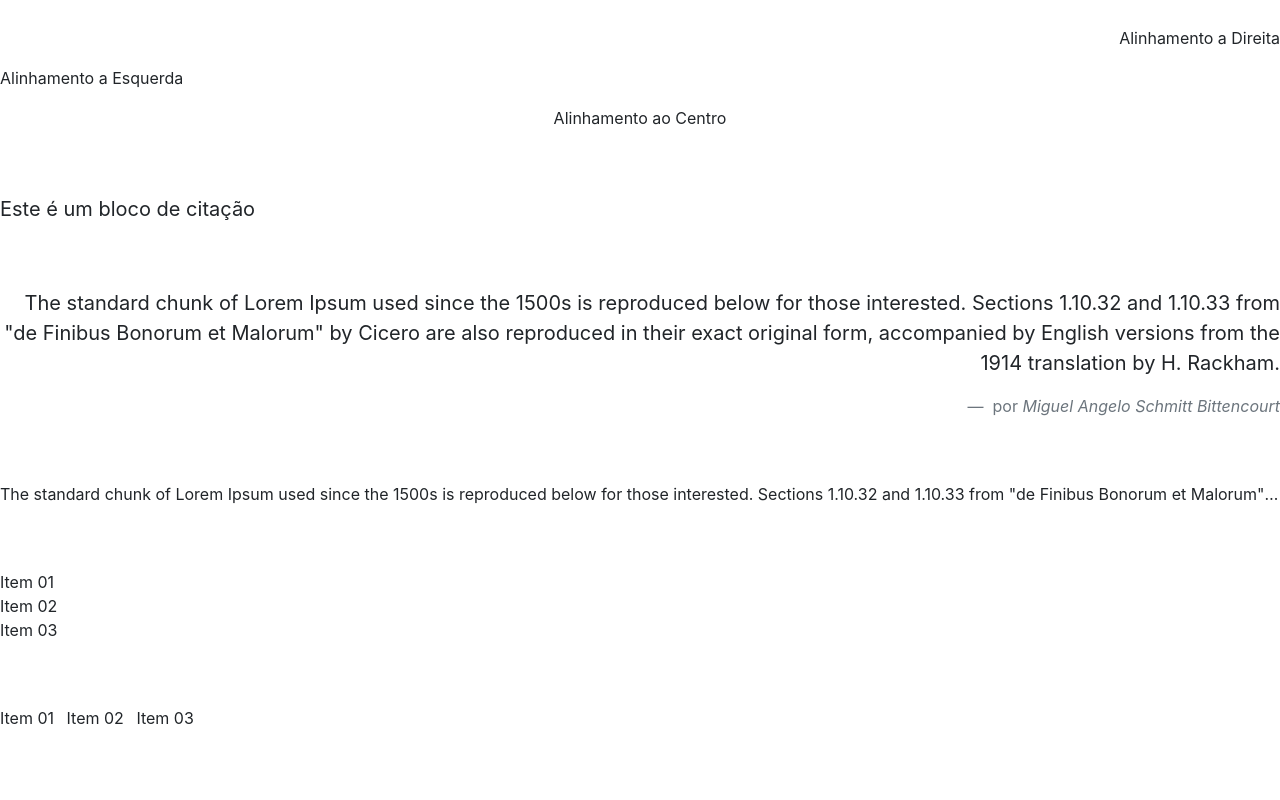
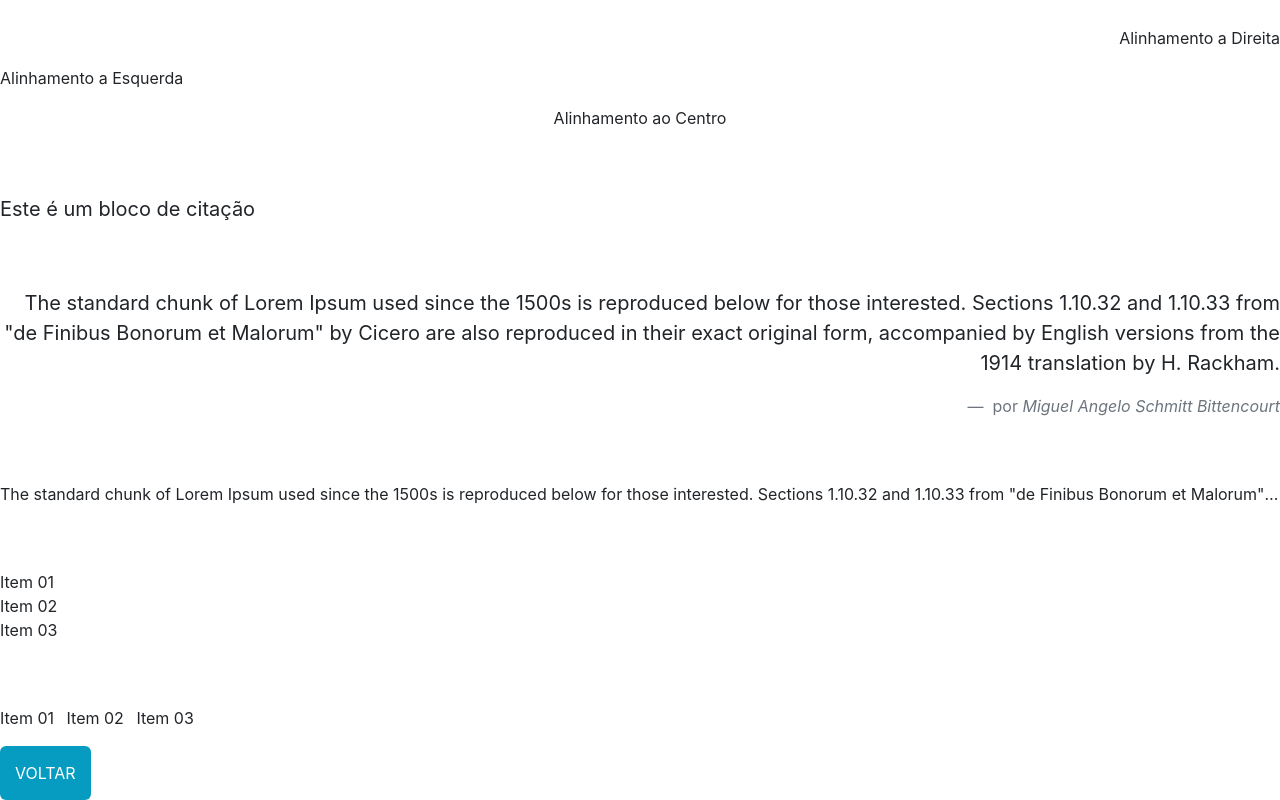
Before and after one commit to MiguelSchmitt/HTML-CSS, a plain HTML site: page bootstrap4/index.html in a window 1280 px wide. Shown: the part 1320-2120 px from the top of the page. Before the commit the page ends 2066 px from the top, so only its background shows below. Drawn offline with nearby package versions, Linux system fonts and the light colour scheme.

Commit message:
Alinhamento de textos.html / index.html
Inserido o Botão Voltar

```diff
--- a/bootstrap4/index.html
+++ b/bootstrap4/index.html
@@ -126,6 +126,9 @@
     <li class="list-inline-item">Item 03</li>
     </ul>
 
+    <a href="../HTML E CSS/index.html"><button style="background: #069cc2; border-radius: 6px; padding: 15px; cursor: pointer;
+			color: #fff; border: none; font-size: 16px;">VOLTAR</button></a>
+
     <!-- Optional JavaScript -->
     <!-- jQuery first, then Popper.js, then Bootstrap JS -->
     <script src="https://code.jquery.com/jquery-3.5.1.slim.min.js" integrity="sha384-DfXdz2htPH0lsSSs5nCTpuj/zy4C+OGpamoFVy38MVBnE+IbbVYUew+OrCXaRkfj" crossorigin="anonymous"></script>
```
Also changed, not shown: bootstrap4/alinhamento de textos.html (+2 -1 lines).
